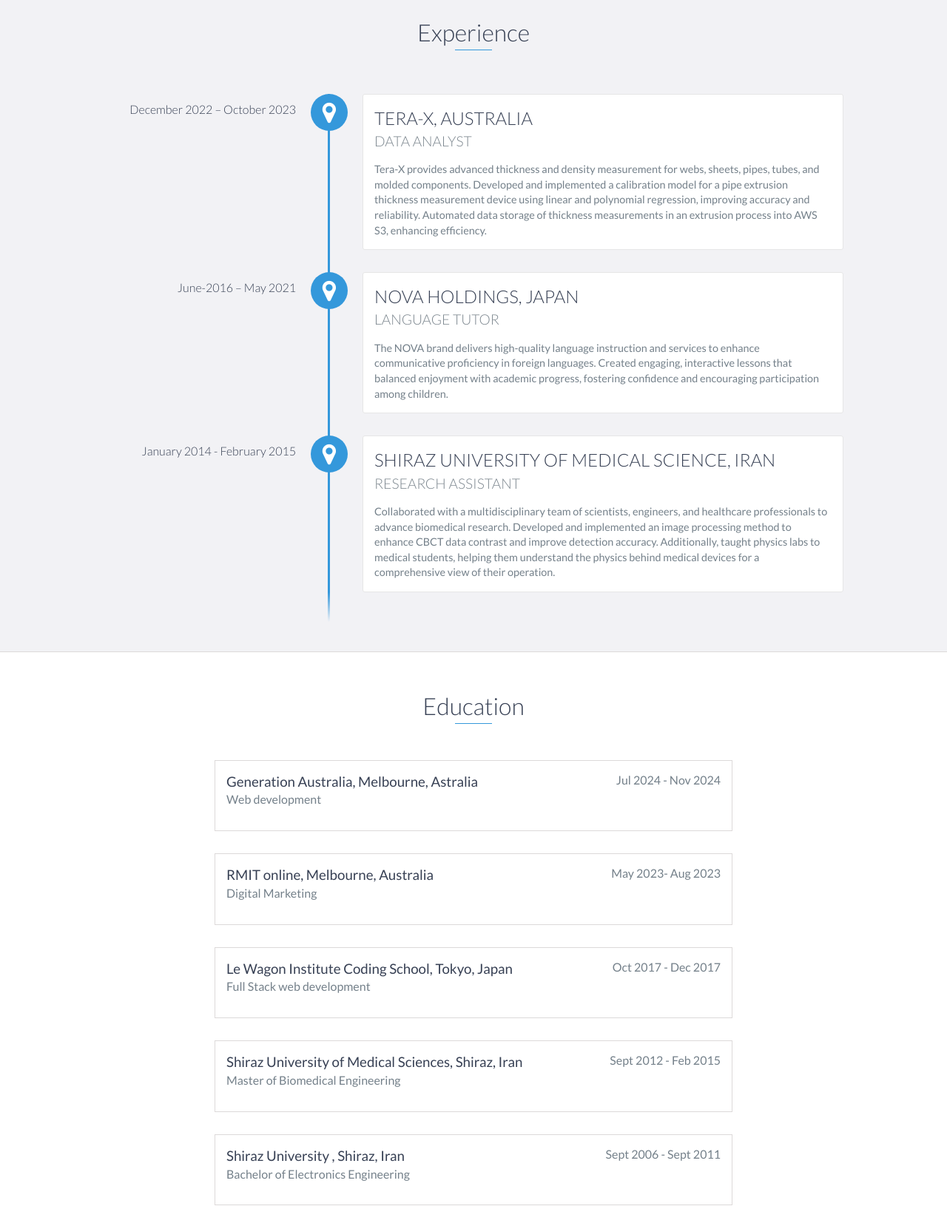
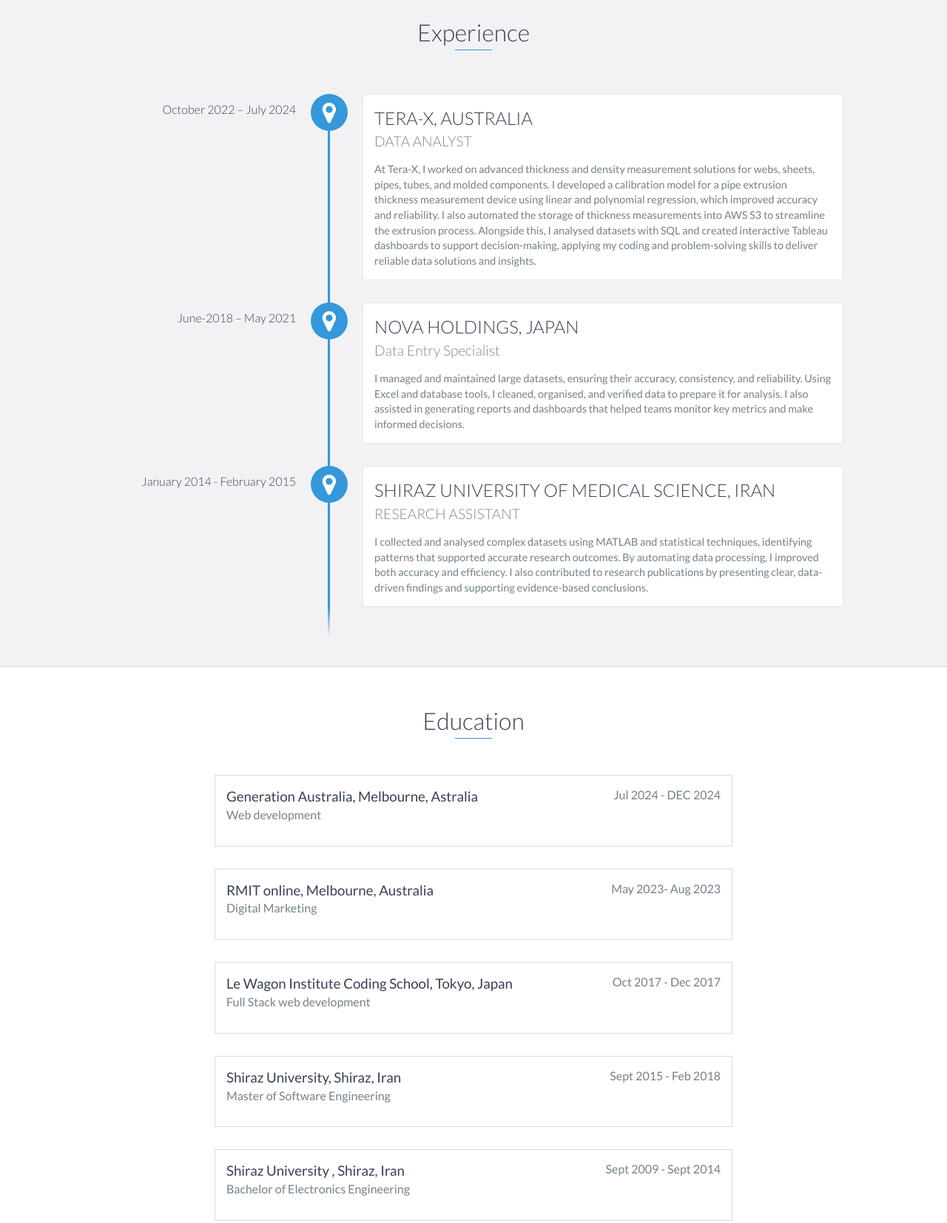
Before and after one commit to zara-sh/zara-sh.github.io, a website: page index.html in a window 1280 px wide. Shown: the part 1140-2794 px from the top of the page at 74% size. Drawn offline with nearby package versions, Linux system fonts and the light colour scheme.

Commit message:
Update Portfolio

```diff
--- a/index.html
+++ b/index.html
@@ -86,21 +86,28 @@
     <div id="experience" class="background-alt">
         <h2 class="heading">Experience</h2>
         <div id="experience-timeline">
-            <div data-date="December 2022 – October 2023">
+            <div data-date="October 2022 – July 2024">
                 <h3>TERA-X, AUSTRALIA</h3>
                 <h4>DATA ANALYST</h4>
                 <p>
-                    Tera-X provides advanced thickness and density measurement for webs, sheets, pipes, tubes, and molded components. Developed and implemented a calibration model for a pipe extrusion thickness measurement device using linear and polynomial regression, improving accuracy and reliability. Automated data storage of thickness measurements in an extrusion process into AWS S3, enhancing efficiency.
+                    At Tera-X, I worked on advanced thickness and density measurement solutions for webs, sheets, pipes, tubes, and molded components.
+                    I developed a calibration model for a pipe extrusion thickness measurement device using linear and polynomial
+                     regression, which improved accuracy and reliability.
+                     I also automated the storage of thickness measurements into AWS S3 to streamline the extrusion process.
+                     Alongside this, I analysed datasets with SQL and created interactive Tableau dashboards to support decision-making,
+                     applying my coding and problem-solving skills to deliver reliable data solutions and insights.
                 </p>
             </div>
 
-            <div data-date="June-2016 – May 2021
+            <div data-date="June-2018 – May 2021
             ">
                 <h3>NOVA HOLDINGS, JAPAN
                 </h3>
-                <h4>LANGUAGE TUTOR</h4>
+                <h4>Data Entry Specialist</h4>
                 <p>
-                    The NOVA brand delivers high-quality language instruction and services to enhance communicative proficiency in foreign languages. Created engaging, interactive lessons that balanced enjoyment with academic progress, fostering confidence and encouraging participation among children.
+                    I managed and maintained large datasets, ensuring their accuracy, consistency, and reliability.
+                     Using Excel and database tools, I cleaned, organised, and verified data to prepare it for analysis.
+                    I also assisted in generating reports and dashboards that helped teams monitor key metrics and make informed decisions.
                 </p>
             </div>
 
@@ -108,7 +115,10 @@
                 <h3>SHIRAZ UNIVERSITY OF MEDICAL SCIENCE, IRAN</h3>
                 <h4>RESEARCH ASSISTANT</h4>
                 <p>
-                    Collaborated with a multidisciplinary team of scientists, engineers, and healthcare professionals to advance biomedical research. Developed and implemented an image processing method to enhance CBCT data contrast and improve detection accuracy. Additionally, taught physics labs to medical students, helping them understand the physics behind medical devices for a comprehensive view of their operation.
+                    I collected and analysed complex datasets using MATLAB and statistical techniques, identifying patterns
+                     that supported accurate research outcomes.
+                    By automating data processing, I improved both accuracy and efficiency.
+                    I also contributed to research publications by presenting clear, data-driven findings and supporting evidence-based conclusions.
                 </p>
             </div>
         </div>
@@ -119,7 +129,7 @@
         <h2 class="heading">Education</h2>
         <div class="education-block">
             <h3>Generation Australia, Melbourne, Astralia</h3>
-            <span class="education-date">Jul 2024 - Nov 2024</span>
+            <span class="education-date">Jul 2024 - DEC 2024</span>
             <h4>Web development</h4>
             <!-- <p>
                 Lorem ipsum dolor sit amet, consectetur adipiscing elit. Curabitur in iaculis ex. Etiam volutpat laoreet urna. Morbi ut tortor nec nulla commodo malesuada sit amet vel lacus. Fusce eget efficitur libero. Morbi dapibus porta quam laoreet placerat.
@@ -142,9 +152,9 @@
             </p> -->
         </div>
         <div class="education-block">
-            <h3>Shiraz University of Medical Sciences, Shiraz, Iran</h3>
-            <span class="education-date">Sept 2012 - Feb 2015</span>
-            <h4>Master of Biomedical Engineering</h4>
+            <h3>Shiraz University, Shiraz, Iran</h3>
+            <span class="education-date">Sept 2015 - Feb 2018</span>
+            <h4>Master of  Software Engineering</h4>
             <!-- <p>
                 Lorem ipsum dolor sit amet, consectetur adipiscing elit. Curabitur in iaculis ex. Etiam volutpat laoreet urna. Morbi ut tortor nec nulla commodo malesuada sit amet vel lacus. Fusce eget efficitur libero. Morbi dapibus porta quam laoreet placerat.
             </p> -->
@@ -153,7 +163,7 @@
 
         <div class="education-block">
             <h3>Shiraz University , Shiraz, Iran</h3>
-            <span class="education-date">Sept 2006 - Sept 2011</span>
+            <span class="education-date">Sept 2009 - Sept 2014</span>
             <h4>Bachelor of Electronics Engineering
             </h4>
             <!-- <ul>
@@ -229,11 +239,11 @@
             <!-- <li>C</li> -->
             <!-- <li>C#</li> -->
             <!-- <li>C++</li> -->
-            <!-- <li>Ruby on Rails</li> -->
+            <li>Ruby on Rails</li>
             <!-- <li>JavaScript</li> -->
             <!-- <li>Python</li> -->
             <li>Tabelau</li>
-            <!-- <li>Go</li> -->
+            <li>Power BI</li>
             <!-- <li>Node.js</li> -->
             <!-- <li>AngularJs</li> -->
             <!-- <li>React</li> -->
```
